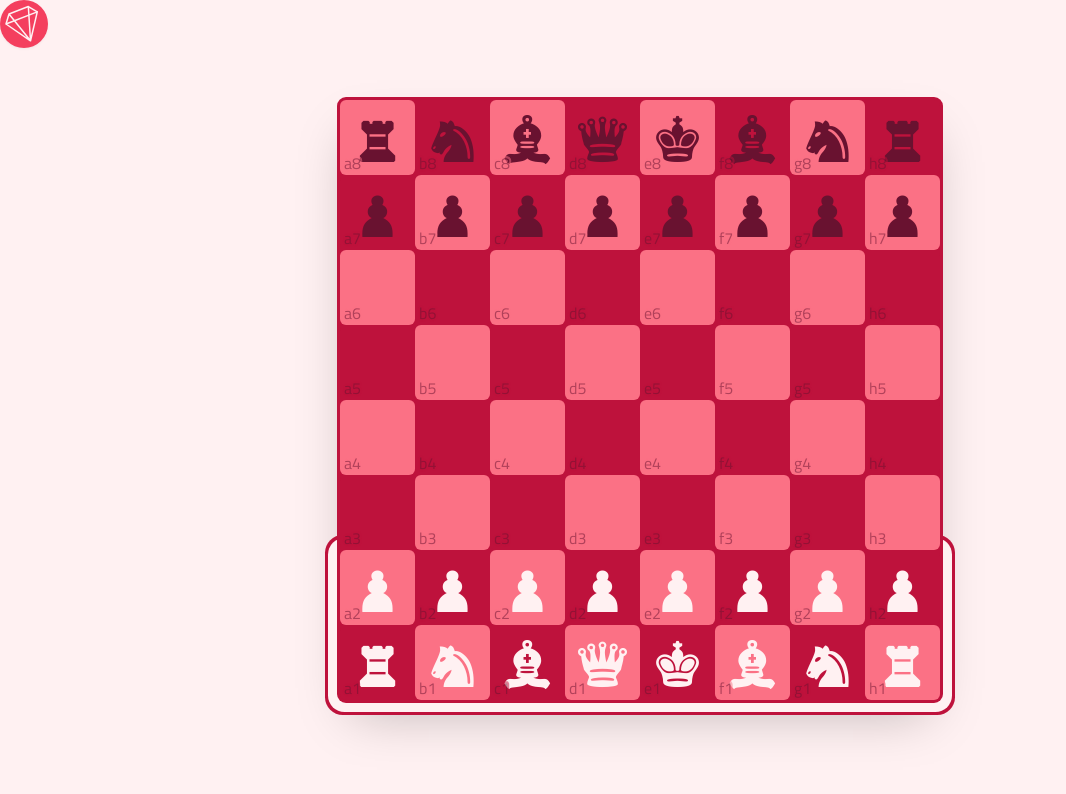
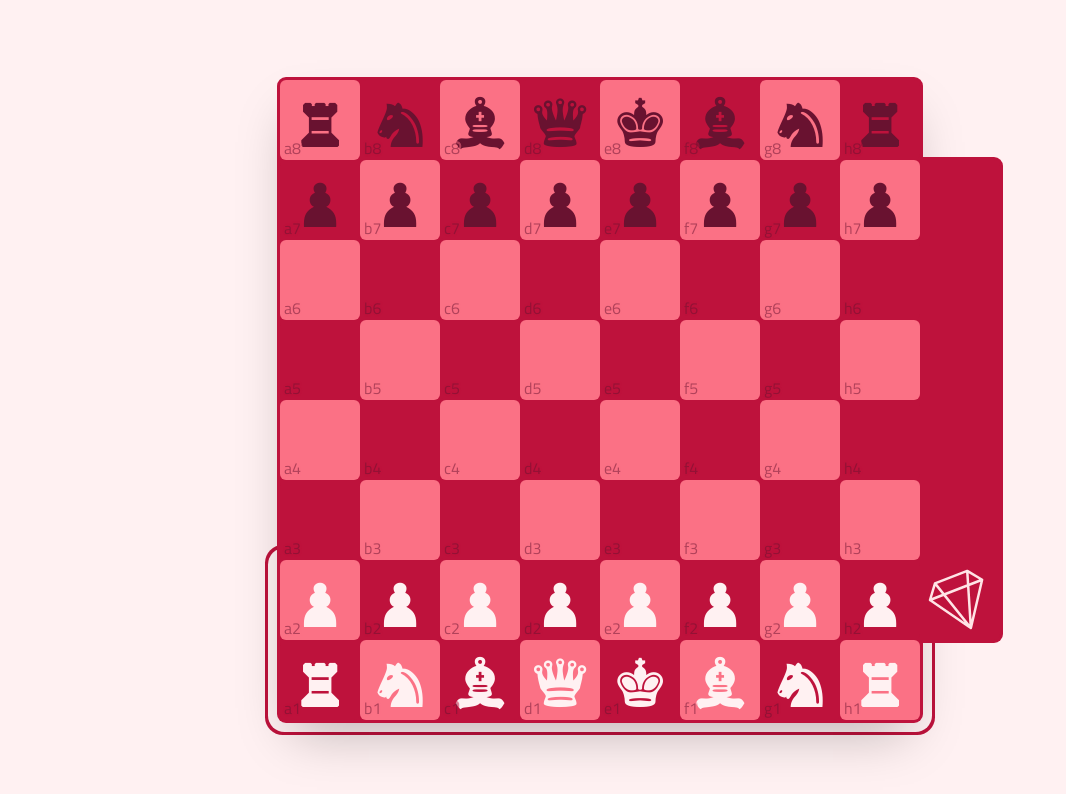
Before and after one commit to rubytree33/rubytree33.github.io, a Next.js app: page /chess in a window 1280 px wide. Shown: the top 794 px of the page, without its empty margins (0-1066 px from the left). Built offline with nearby package versions, Linux system fonts and the light colour scheme.

Commit message:
chess layout redesign and add sidebar

```diff
--- a/src/pages/chess.tsx
+++ b/src/pages/chess.tsx
@@ -1,7 +1,7 @@
 import type { NextPage } from 'next'
 import Link from 'next/link'
 import { useRouter } from 'next/router'
-import { MouseEventHandler, ReactElement, ReactFragment } from 'react'
+import { MouseEventHandler, ReactElement, ReactNode } from 'react'
 import Meta from '../components/meta'
 import Logo from '../components/logo'
 import _ from 'lodash'
@@ -10,10 +10,10 @@ import { selectSquare, deselectSquare, tryMove, completePromotion } from '../fea
 import { Coord, P, pieceAt, legalMovesFrom, PieceColor, GameResult, PieceType, coordString } from '../features/chess/chess'
 import styles from './chess.module.sass'
 
-type OnClick = MouseEventHandler<Element>
+type OnClick = MouseEventHandler
 interface Props {
   className?: string,
-  children?: ReactFragment,
+  children?: ReactNode,
   onClick?: OnClick,
 }
 type Component = (props: Props) => ReactElement
@@ -156,8 +156,8 @@ const Page: NextPage = () => {
           ${className}
           rounded-md
           ${isDarkSquare ? 'bg-ruby-700' : 'bg-ruby-400' }
-          ${isSelected && `z-20 ring ${turnWB('ring-ruby-50', 'ring-ruby-950')}`}
-          relative
+          ${isSelected && `ring ${turnWB('ring-ruby-50', 'ring-ruby-950')}`}
+          relative z-20
         `}
       >
         <TargetIndicator />
@@ -171,7 +171,7 @@ const Page: NextPage = () => {
   }
 
   const Chessboard: Component = ({ className }) => {
-    return <div className={`${className} w-full h-full flex flex-col-reverse bg-ruby-700 rounded-md ring ring-ruby-700`}>
+    return <div className={`${className} relative shadow-2xl flex flex-col-reverse bg-ruby-700 rounded-md ring ring-ruby-700`}>
       {_.range(8).map(rank =>
         <div key={rank} className='grow basis-1/8 flex flex-row'>
           {_.range(8).map(file =>
@@ -182,10 +182,11 @@ const Page: NextPage = () => {
     </div>
   }
 
-  const TurnIndicator: Component = () => {
+  const TurnIndicator: Component = ({ className }) => {
     return (
       <div
         className={`
+          ${className}
           absolute left-0 w-full
           motion-safe:transition-all
           rounded-md ring ring-offset-[12px] ring-ruby-700
@@ -210,25 +211,45 @@ const Page: NextPage = () => {
       path={useRouter().asPath}
     />
 
-    <ViewportCentered onClick={() => dispatch(deselectSquare())} className='shadow-2xl'>
-      <TurnIndicator />
-      <div
-        className={`
-          relative ${''/* set position so the board isn't obstructed by the turn/win indicator */}
-          w-[95vmin] h-[95vmin]
-          portrait:sm:w-[90vmin] portrait:sm:h-[90vmin]
-          portrait:md:w-[75vmin] portrait:md:h-[75vmin]
-          landscape:lg:w-[90vmin] landscape:lg:h-[90vmin]
-          landscape:xl:w-[75vmin] landscape:xl:h-[75vmin]
-        `}
-      >
-        <Chessboard />
+    <ViewportCentered
+      onClick={() => dispatch(deselectSquare())}
+      className={`
+        flex items-center
+        portrait:w-[80vmin] portrait:h-[90vmin] portrait:flex-col
+        landscape:w-[90vmin] landscape:h-[80vmin] landscape:flex-row
+      `}
+    >
+      <div className='relative grow portrait:flex-row landscape:flex-col'>
+        <TurnIndicator className='-z-20' />
+        <div className='w-[80vmin] h-[80vmin]'>
+          <Chessboard />
+        </div>
+      </div>
+      <div className='
+        rounded-md portrait:rounded-t-none landscape:rounded-l-none
+        ring ring-ruby-700 ring-offset-0
+      bg-ruby-700
+        relative z-10
+        portrait:w-[60vmin] portrait:h-[10vmin]
+        landscape:w-[10vmin] landscape:h-[60vmin]
+        flex portrait:flex-row landscape:flex-col [&>*]:basis-1/6 items-center
+      '>
+        {/* square 1 */}
+        <div></div>
+        {/* square 2 */}
+        <div></div>
+        {/* square 3 */}
+        <div></div>
+        {/* square 4 */}
+        <div></div>
+        {/* square 5 */}
+        <div></div>
+        {/* square 6 */}
+        <Link href='/' className='h-full'>
+          <Logo alt='back' className='h-full w-full [&_circle]:fill-transparent [&_path]:stroke-ruby-100' />
+        </Link>
       </div>
     </ViewportCentered>
-
-    <Link href='/' className='absolute left-3 top-3'>
-      <Logo alt='back' size={48} className='z-50 drop-shadow-sm opacity-30 hover:opacity-100 active:opacity-100' />
-    </Link>
   </>
 }
 
```
